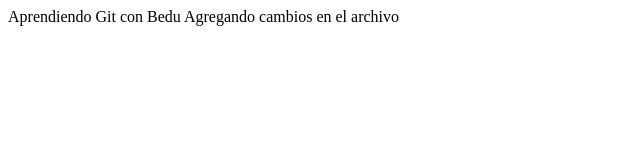
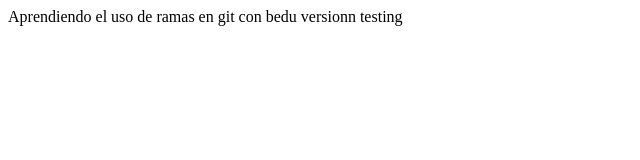
Before and after one commit to ElsaCoral/matcha, a plain HTML site: page index.html in a window 1280 px wide. Shown: the full height of the page, 0-640 px from the left. Drawn offline with Linux system fonts and the light colour scheme.

Commit message:
trabajando en loa rama testing

```diff
--- a/index.html
+++ b/index.html
@@ -1,10 +1,10 @@
 <!DOCTYPE html>
 <html>
 <head>
-	<title>Hola Mundo</title>
+	<title>Hola Mundo-version testing</title>
 </heah>
 <body>
-	Aprendiendo Git con Bedu
-	Agregando cambios en el archivo
+	Aprendiendo el uso de ramas en git con bedu
+	versionn testing
 </body>
 </html>
```
